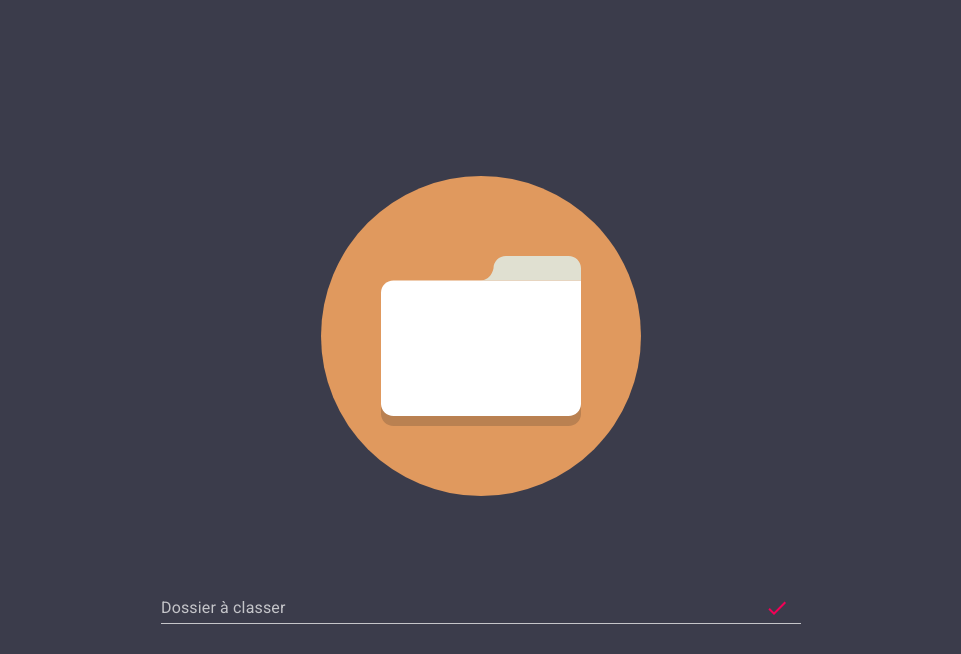
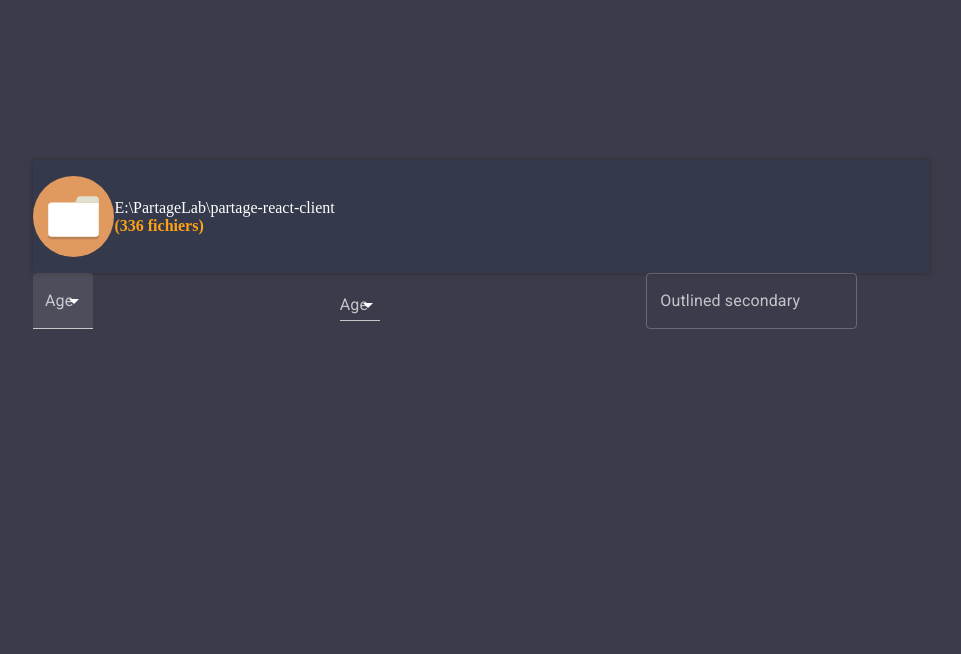
Before and after one commit to Bellico/classify, a React (Create React App) app in the folder client/: page / in a window 1280 px wide. Shown: the top 654 px of the page, without its empty margins (159-1120 px from the left). Built offline with nearby package versions, Linux system fonts and the light colour scheme.

Commit message:
Start Working

```diff
--- a/client/package.json
+++ b/client/package.json
@@ -7,9 +7,11 @@
     "@material-ui/icons": "^4.5.1",
     "react": "^16.12.0",
     "react-dom": "^16.12.0",
-    "react-scripts": "3.3.0"
+    "react-scripts": "3.3.0",
+    "lodash-es": "^4.17.15"
   },
   "devDependencies": {
+    "@types/lodash-es": "^4.17.3",
     "@types/node": "^13.1.1",
     "@types/react": "^16.9.17",
     "@types/react-dom": "^16.9.4",
--- a/client/src/App.tsx
+++ b/client/src/App.tsx
@@ -1,27 +1,32 @@
-import React from 'react';
-import './scss/main.scss'
+import React, { useState } from 'react';
 import { HomePage } from './layout/home-page';
 import { createMuiTheme, ThemeProvider } from '@material-ui/core';
-
-export const baseUrlApi = 'http://localhost:3001/api/'
+import { WorkingPage } from './layout/working-page';
+import './scss/main.scss'
 
 
 const theme = createMuiTheme({
   palette: {
     type: 'dark',
     primary: {
-      main: '#e0995e'
+      main: '#ffa115'
     }
   }
 });
 
 
+export const App = () => {
 
-export const App = () => {
+  const [startPath, setStartPath] = useState('d');
+
+
   return (
     <ThemeProvider theme={theme}>
       <main className="app">
-        <HomePage />
+        {startPath === '' ?
+          <HomePage startWorkingOn={setStartPath} />
+          :
+          <WorkingPage />}
       </main>
     </ThemeProvider>
   );
--- a/client/src/hooks/fetch.ts
+++ b/client/src/hooks/fetch.ts
@@ -1,19 +1,44 @@
-import { baseUrlApi } from '../App';
+import { useState, useEffect } from 'react';
 
 
-export function testFet() {
-    return useFetch();
+export const baseUrlApi = 'http://localhost:3001/api/'
 
-}
 
-export async function useFetch(): Promise<[boolean]> {
-
-    const test = 'D:\\Downloads\\classify_workspace\\Backgrounds';
+async function checkPath(path: string): Promise<boolean> {
 
     const response = await fetch(
-        `${baseUrlApi}check-path?sourcePath=${test}`,
+        `${baseUrlApi}check-path?sourcePath=${path}`,
         { method: "GET" }
     );
 
-    return [response.status === 200];
+    return response.status === 200;
 }
+
+
+export function useAsyncHook(path: string): [boolean, boolean] {
+    const [result, setResult] = useState(false);
+    const [loading, setLoading] = useState(false);
+
+    async function fetchBookList() {
+        console.log('paaaht', path);
+
+        setLoading(true);
+        const valid = await checkPath(path);
+        console.log('valid', valid);
+
+        setResult(valid);
+        setLoading(false);
+
+    }
+
+
+    useEffect(() => {
+
+
+        fetchBookList();
+
+
+    }, [path]);
+
+    return [result, loading];
+}
--- /dev/null
+++ b/client/src/layout/header-working.tsx
@@ -0,0 +1,14 @@
+import React from 'react';
+import classify from '../classify.svg';
+
+export const HeaderWorking = () => {
+    return (
+        <header className="header-working">
+            <img src={classify} className="app-logo" alt="classify" />
+            <p className="path-info">
+                E:\PartageLab\partage-react-client <br />
+                <strong>(336 fichiers)</strong>
+            </p>
+        </header>
+    )
+};
--- a/client/src/layout/home-page.tsx
+++ b/client/src/layout/home-page.tsx
@@ -1,36 +1,71 @@
-import React, { useState } from 'react';
-import classify from './../classify.svg';
+import React, { useState, FunctionComponent } from 'react';
+import classify from '../classify.svg';
 import TextField from '@material-ui/core/TextField';
-import { useFetch, testFet } from '../hooks/fetch';
-import { IconButton, InputAdornment } from '@material-ui/core';
+import { useAsyncHook } from '../hooks/fetch';
+import { InputAdornment, Button, Fade, Zoom } from '@material-ui/core';
 import Done from '@material-ui/icons/Done';
+import Close from '@material-ui/icons/Close';
+import { debounce } from 'lodash-es';
+import Send from '@material-ui/icons/Send';
 
-export const HomePage = () => {
+const pathSaved = localStorage.getItem('pathFolderToClassify') || '';
 
-    const [isLoading, setIsLoading] = useState(true);
+export const HomePage: FunctionComponent<{ startWorkingOn: (path: string) => void }> = ({ startWorkingOn }) => {
 
+    const [startPath, setStartPath] = useState(pathSaved);
+    const [checked] = useAsyncHook(startPath);
 
+    const CheckedIcon = () => {
+        if (startPath === '') return null;
 
+        return checked ? <Done color="primary" /> : <Close color="secondary" />
+    }
+
+    const handleChangeDebounced = debounce((value: string) => {
+        setStartPath(value);
+    }, 200);
+
+    const onClickStart = () => {
+        localStorage.setItem('pathFolderToClassify', startPath);
+        startWorkingOn(startPath);
+    }
 
     return (
         <section className="home">
+            <Zoom in>
                 <div className="container">
                     <img src={classify} className="app-logo" alt="classify" />
 
                     <TextField
+                        className="input-start"
+                        defaultValue={startPath}
+                        onChange={(e) => handleChangeDebounced(e.target.value)}
                         label="Dossier à classer"
                         placeholder="Chemin complet du dossier source"
                         fullWidth
-                    color="secondary"
+                        color={checked ? 'primary' : 'secondary'}
                         InputProps={{
                             endAdornment: <InputAdornment position="end">
-                            <IconButton>
-                                <Done color="secondary" />
-                            </IconButton>
+                                <CheckedIcon />
                             </InputAdornment>,
                         }}>
                     </TextField>
+
+                    {checked &&
+                        <div className="start-button">
+                            <Fade in>
+                                <Button
+                                    onClick={onClickStart}
+                                    variant="contained"
+                                    color="primary"
+                                    endIcon={<Send />}>
+                                    Commencer
+                                </Button>
+                            </Fade>
+                        </div>}
                 </div>
+            </Zoom>
+
         </section>
     )
 };
--- a/client/src/layout/working-page.tsx
+++ b/client/src/layout/working-page.tsx
@@ -1,6 +1,58 @@
 import React from 'react';
-import classify from './classify.svg';
+import { HeaderWorking } from './header-working';
+import { TextField, FormControl, InputLabel, Select, MenuItem, Grid } from '@material-ui/core';
 
-export const WorkingPage = () => (
-    <img src={classify} className="App-logo" alt="logo" />
-);
+export const WorkingPage = () => {
+    return (
+
+        <section className="working">
+            <div className="container">
+                <HeaderWorking />
+
+                <form noValidate autoComplete="off">
+
+                    <Grid container spacing={3}>
+                        <Grid item xs>
+
+                            <FormControl variant="filled">
+                                <InputLabel id="demo-simple-select-filled-label">Age</InputLabel>
+                                <Select
+                                >
+                                    <MenuItem value="">
+                                        <em>None</em>
+                                    </MenuItem>
+                                    <MenuItem value={10}>Ten</MenuItem>
+                                    <MenuItem value={20}>Twenty</MenuItem>
+                                    <MenuItem value={30}>Thirty</MenuItem>
+                                </Select>
+                            </FormControl>
+
+                        </Grid>
+                        <Grid item xs>
+                            <FormControl>
+                                <InputLabel>Age</InputLabel>
+                                <Select>
+                                    <MenuItem value={10}>Ten</MenuItem>
+                                    <MenuItem value={20}>Twenty</MenuItem>
+                                    <MenuItem value={30}>Thirty</MenuItem>
+                                </Select>
+                            </FormControl>
+
+                        </Grid>
+                        <Grid item xs={4}>
+                            <TextField
+                                label="Outlined secondary"
+                                variant="outlined"
+                            />
+                        </Grid>
+
+                    </Grid>
+
+
+                </form>
+
+
+            </div>
+        </section>
+    )
+};
--- a/client/src/scss/main.scss
+++ b/client/src/scss/main.scss
@@ -12,15 +12,57 @@ body{
     justify-content: center;
     align-items: center;
     height: 100vh;
+
+    .app-logo{
+        margin: 0 auto;
+        display: block;
+        width: 20em;
+        margin-bottom: 5em;
+    }
+
+    .container{
+        width: 50%;
+        margin: auto
+    }
+
+    .input-start{
+        margin-bottom: 6em !important;
+    }
+
+    .start-button{
+        text-align: center;
+    }
+
 }
 
-.container{
-    width: 50%;
+
+.working{
+
+    margin: 10em 0;
+
+    .container{
+        width: 70%;
+        margin: auto
+    }
+
+    .header-working{
+        display: flex;
+        align-items: center;
+        background: #19304e36;
+        box-shadow: 0 0 5px #2f2c2c;
+        padding: 1em 0em;
+
+        .app-logo{
+            flex: 1;
+        }
+
+        .path-info{
+            flex: 10;
+
+            strong{
+                color: #ffa115;
+            }
+        }
+    }
+
 }
-
-.app-logo{
-    margin: 0 auto;
-    display: block;
-    width: 20em;
-    margin-bottom: 5em;
-}
```
Also changed, not shown: 1 other file (tests, documents, lock files or other folders). Lines whose indentation alone changed are shown as unchanged.
